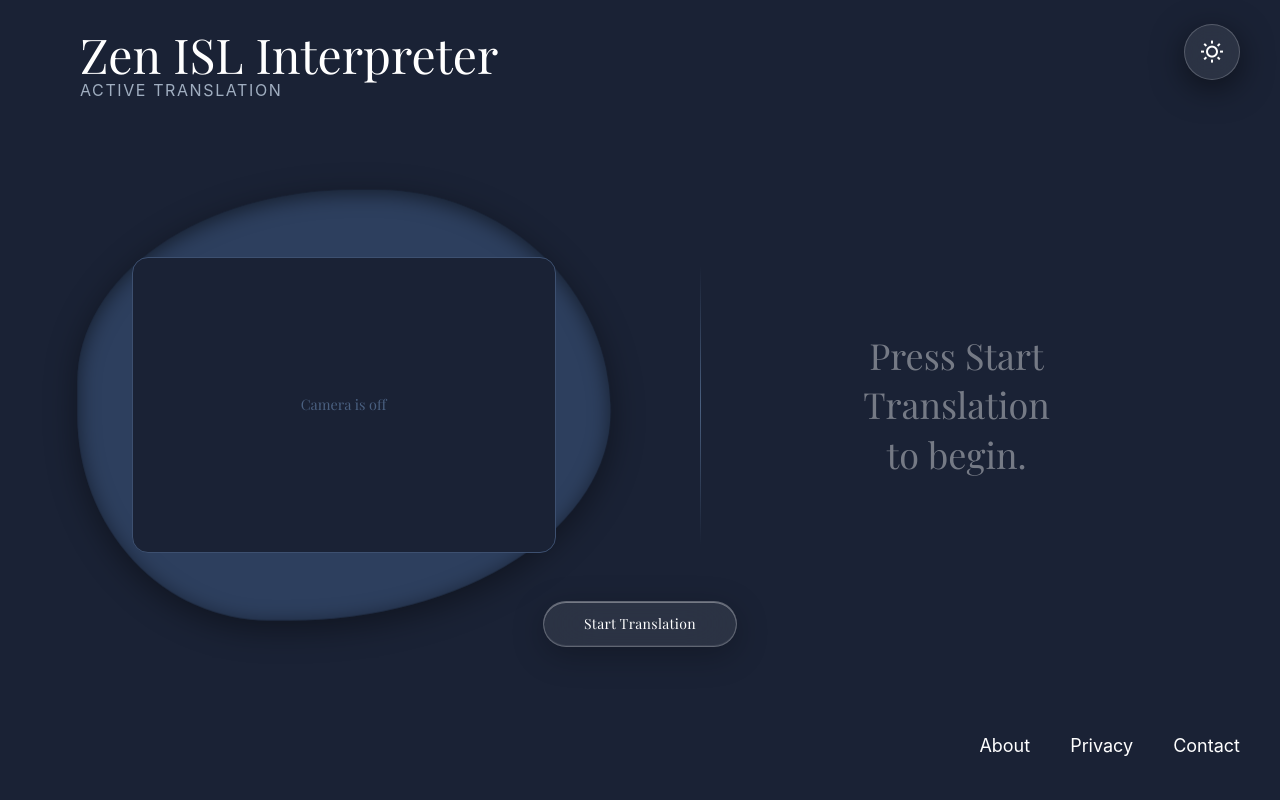
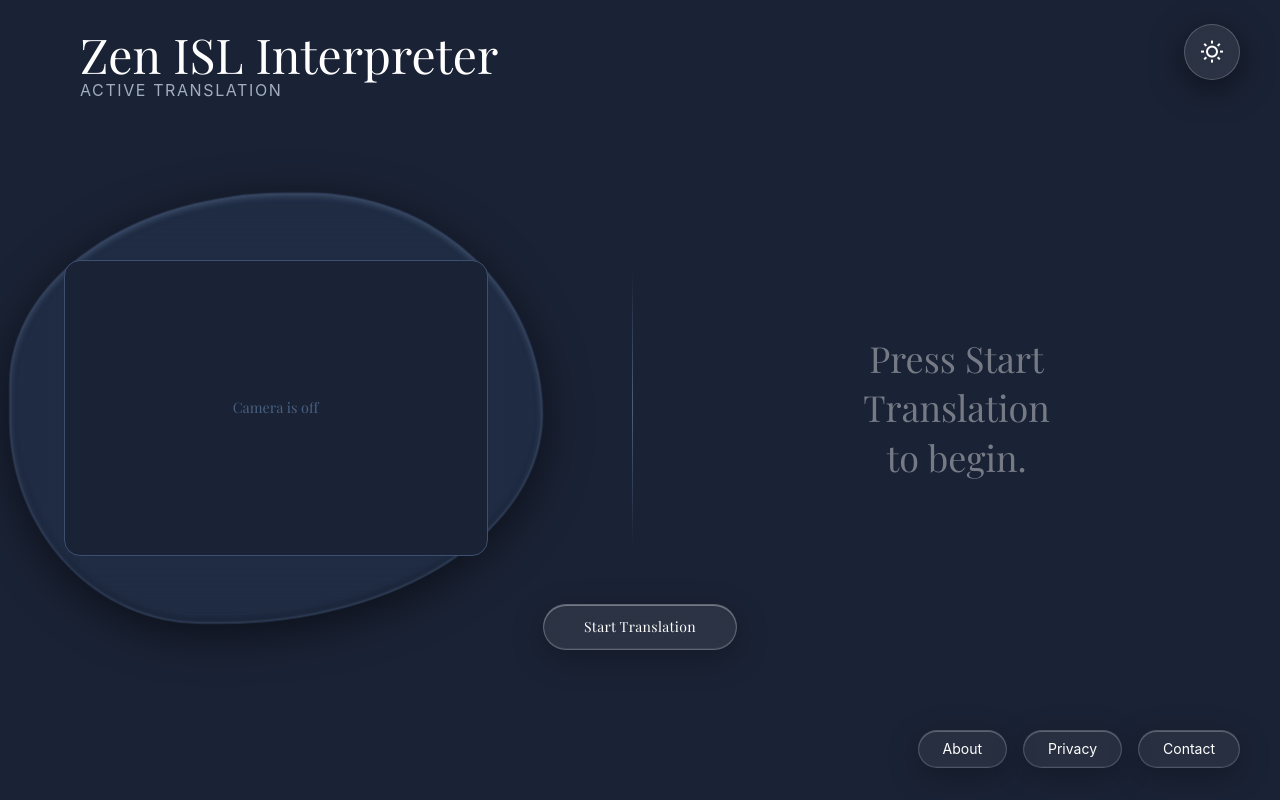
Before and after one commit to ManuStu-web/ISL-Interpreter, a React (Vite) app in the folder Frontend/: page / in a window 1280 px wide. Built offline with nearby package versions, Linux system fonts and the light colour scheme.

Commit message:
UI changes

```diff
--- a/Frontend/src/Components/Camera.jsx
+++ b/Frontend/src/Components/Camera.jsx
@@ -32,23 +32,49 @@ const Camera = ({ isDark, isCameraOn }) => {
   return (
     <div className="relative flex justify-center items-center">
 
-      {/* Animated blob */}
+      {/* Blue Glass Blob */}
       <div
-        className="absolute"
+        className="absolute backdrop-blur-3xl"
         style={{
-          backgroundColor: isDark ? '#2d3f5e' : '#D4C4B0',
-          borderRadius: blobShapes[shapeIndex],
           width: '520px',
           height: '420px',
+
+          /* KEEP BLUE TONE */
+          background: isDark
+            ? 'rgba(45, 63, 94, 0.35)'   // bluish glass
+            : 'rgba(212,196,176,0.45)',
+
+          borderRadius: blobShapes[shapeIndex],
+
+          /* glass edge highlight */
+          border: isDark
+            ? '1px solid rgba(160,190,255,0.25)'
+            : '1px solid rgba(255,255,255,0.6)',
+
+          /* glossy reflection */
           boxShadow: isDark
-            ? 'inset 0 4px 20px rgba(0,0,0,0.5), 0 8px 32px rgba(0,0,0,0.4)'
-            : 'inset 0 4px 10px rgba(0,0,0,0.1), 0 6px 24px rgba(0,0,0,0.08)',
+            ? `
+              0 10px 45px rgba(0,0,0,0.55),
+              inset 0 2px 6px rgba(180,210,255,0.25),
+              inset 0 -2px 6px rgba(0,0,0,0.35)
+            `
+            : `
+              0 8px 30px rgba(0,0,0,0.12),
+              inset 0 2px 6px rgba(255,255,255,0.6)
+            `,
+
+          /* frosted blur */
+          backdropFilter: 'blur(35px)',
+          WebkitBackdropFilter: 'blur(35px)',
+
           transform: `scale(${scale})`,
-          transition: 'border-radius 2s ease-in-out, transform 1s ease-in-out, background-color 0.4s ease',
+
+          transition:
+            'border-radius 2s ease-in-out, transform 1s ease-in-out, background 0.4s ease'
         }}
       />
 
-      {/* Camera stays fixed */}
+      {/* Camera */}
       <div className="relative z-10">
         <MainCamera isDark={isDark} isCameraOn={isCameraOn} />
       </div>
--- a/Frontend/src/Components/Center.jsx
+++ b/Frontend/src/Components/Center.jsx
@@ -35,11 +35,9 @@ const Center = ({ isDark }) => {
              px-10 py-3
               rounded-full
               text-sm tracking-wide
-    transition-all duration-300
               backdrop-blur-2xl
              border
-    hover:scale-95
-  "
+                transition-all duration-300"
           style={{
             background: "rgba(255,255,255,0.08)",
 
@@ -58,7 +56,46 @@ const Center = ({ isDark }) => {
 
             fontFamily: "Playfair Display, serif",
             minWidth: "180px",
-    cursor: "pointer"
+            cursor: "pointer",
+
+            /* smooth animation for everything */
+            transition: `
+      transform 0.25s ease,
+      background 0.4s ease,
+      border 0.4s ease,
+      box-shadow 0.4s ease,
+      color 0.3s ease
+    `
+          }}
+
+          onMouseEnter={(e) => {
+
+            e.currentTarget.style.transform = "scale(1.05)"
+
+
+            e.currentTarget.style.border = "1px solid rgba(120,160,255,0.55)"
+
+            e.currentTarget.style.boxShadow = `
+      0 0 25px rgba(120,160,255,0.35),
+      0 12px 40px rgba(0,0,0,0.45),
+      inset 0 1px 0 rgba(255,255,255,0.55),
+      inset 0 -1px 0 rgba(0,0,0,0.3)
+    `
+          }}
+
+          onMouseLeave={(e) => {
+
+            e.currentTarget.style.transform = "scale(1)"
+
+            e.currentTarget.style.background = "rgba(255,255,255,0.08)"
+
+            e.currentTarget.style.border = "1px solid rgba(255,255,255,0.25)"
+
+            e.currentTarget.style.boxShadow = `
+      0 8px 32px rgba(0,0,0,0.25),
+      inset 0 1px 0 rgba(255,255,255,0.35),
+      inset 0 -1px 0 rgba(255,255,255,0.08)
+    `
           }}
         >
           {isTranslating ? "Stop Translation" : "Start Translation"}
--- a/Frontend/src/Components/Footer.jsx
+++ b/Frontend/src/Components/Footer.jsx
@@ -1,20 +1,32 @@
 import React from 'react'
 import { Link } from 'react-router-dom'
 
-const Footer = ({isDark}) => {
+const Footer = ({ isDark }) => {
   return (
-        <div className='py-10 flex justify-end px-10 gap-10 text-base'>
+    <div className='py-8 flex justify-end px-10 gap-10 text-base'>
+      <div className='flex rounded-full justify center gap-4'>
         {['About', 'Privacy', 'Contact'].map((item) => (
           <Link
             key={item}
             to={`/${item.toLowerCase()}`}
-          style={{ color: isDark ? '#FFFFFF' : '#111111'}}
-          className='hover:opacity-80 transition text-lg'
+            style={{
+              color: isDark ? '#FFFFFF' : '#111111', background: "rgba(255,255,255,0.06)",
+
+              border: "1px solid rgba(255,255,255,0.18)",
+
+              boxShadow: `
+      0 8px 32px rgba(0,0,0,0.25),
+      inset 0 1px 0 rgba(255,255,255,0.25),
+      inset 0 -1px 0 rgba(255,255,255,0.05)
+    ` }}
+            className='hover:scale-110 py-2 px-6 transition text-sm rounded-full'
           >
             {item}
           </Link>
         ))}
       </div>
+
+    </div>
   )
 }
 
--- a/Frontend/src/Components/TranslationText.jsx
+++ b/Frontend/src/Components/TranslationText.jsx
@@ -2,7 +2,7 @@ import React from 'react'
 
 const TranslationText = ({ isDark, isTranslating }) => {
   return (
-    <div className='flex items-center justify-center w-96'>
+    <div className='w-[520px] flex items-center justify-center w-96'>
       <div
         className='text-4xl text-center leading-snug'
         style={{
```
Lines whose indentation alone changed are shown as unchanged.
